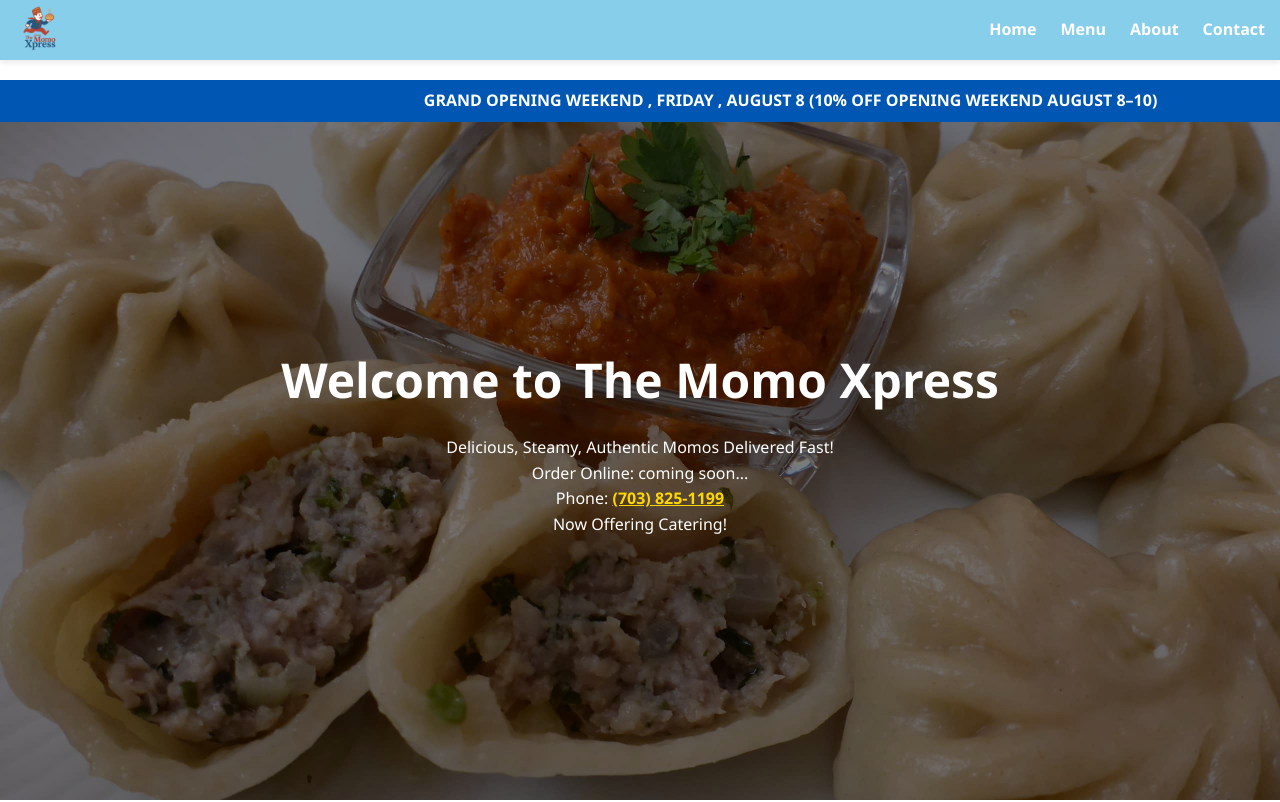
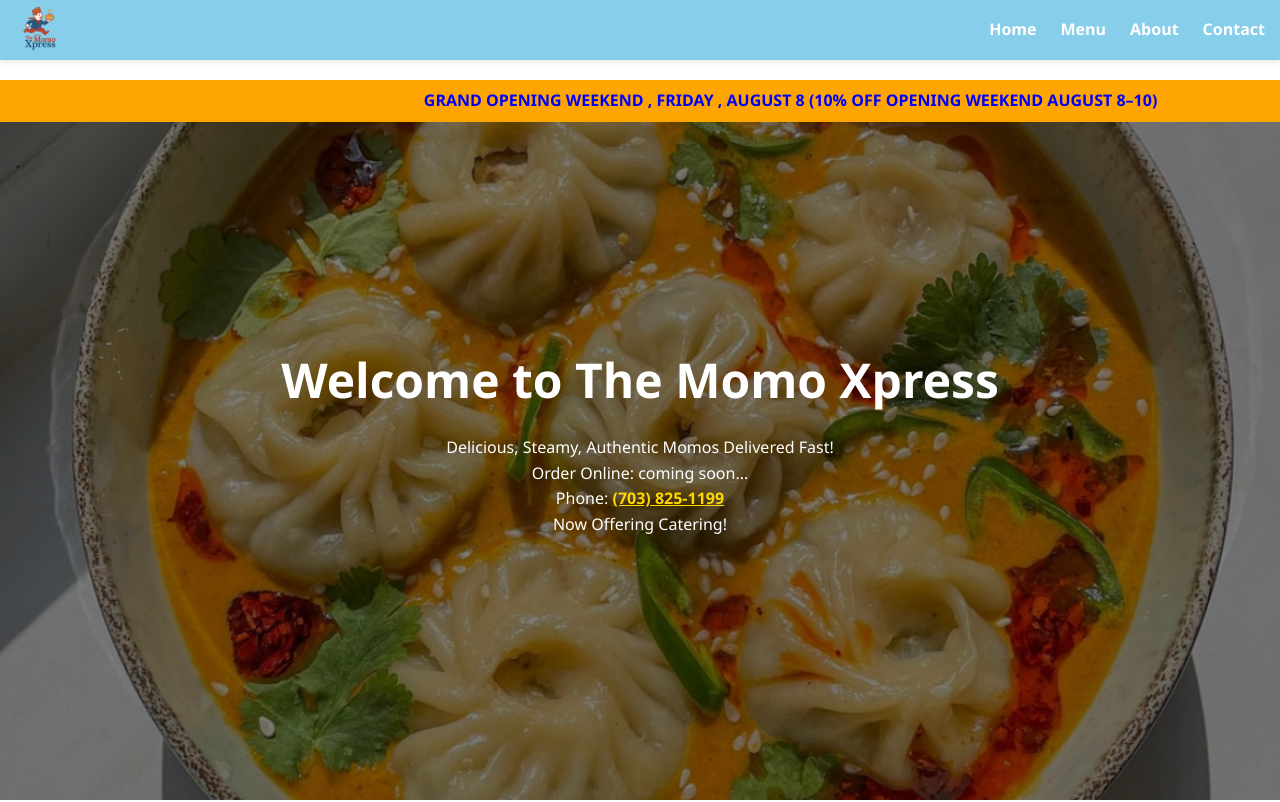
Before and after one commit to fyndeer07/momo-xpress-site, a plain HTML site: page index.html in a window 1280 px wide. Shown: the top 802 px of the page. Drawn offline with Linux system fonts and the light colour scheme.

Commit message:
change momo hero image

```diff
--- a/styles.css
+++ b/styles.css
@@ -53,7 +53,7 @@
 }
 
 .hero {
-  background: url('images/momo-image.jpg') center/cover no-repeat;
+  background: url('images/momo-hero.jpg') center/cover no-repeat;
   height: 90vh;
   display: flex;
   align-items: center;
@@ -209,8 +209,8 @@
 }
 
 .announcement-bar {
-      background-color: #0056b3;
-      color: white;
+      background-color: orange;
+      color: blue;
       padding: 0.5rem 0;
       overflow: hidden;
       position: fixed;
```
Also changed, not shown: images/momo-hero.jpg (added), images/momo-image.jpg (deleted), 1 other file.
